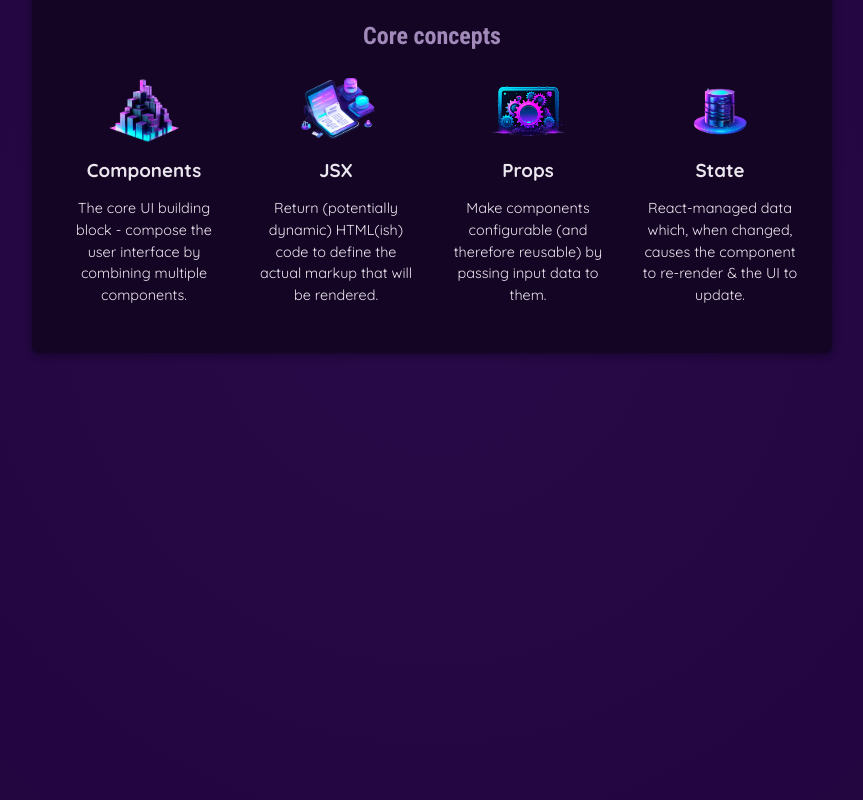
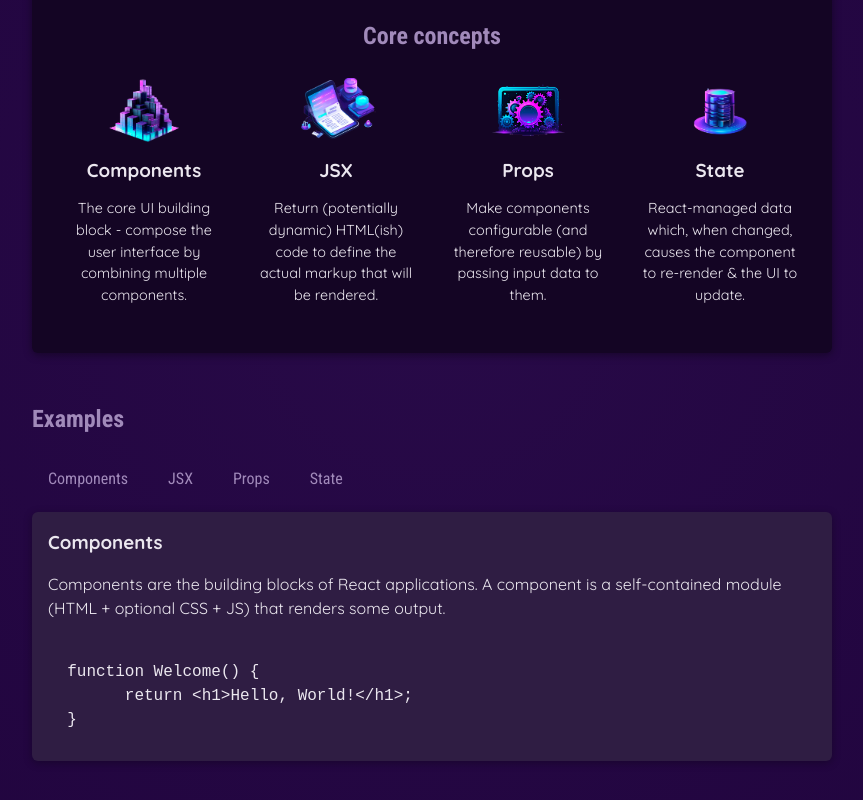
Before and after one commit to MMadejsza/react-project, a React (Vite) app: page / in a window 1280 px wide. Shown: the part 346-1146 px from the top of the page, without its empty margins (208-1071 px from the left). Built offline with nearby package versions, Linux system fonts and the light colour scheme.

Commit message:
different content based on pressed btn

```diff
--- a/src/App.jsx
+++ b/src/App.jsx
@@ -1,8 +1,17 @@
-import {CORE_CONCEPTS} from './data.js';
+import {useState} from 'react';
+import {CORE_CONCEPTS, EXAMPLES} from './data.js';
 import Header from './components/Header/Header.jsx';
 import CoreConcept from './components/CoreConcept.jsx';
+import TabButton from './components/TabButton.jsx';
 
 function App() {
+	// names are yours
+	const [selectedTopic, setSelectedTopic] = useState('components');
+
+	function handleSelection(selectedButton) {
+		setSelectedTopic(selectedButton);
+	}
+
 	return (
 		<div>
 			<Header />
@@ -16,6 +25,25 @@
 						<CoreConcept {...CORE_CONCEPTS[3]} />
 					</ul>
 				</section>
+				<section id='examples'>
+					<h2>Examples</h2>
+					<menu>
+						<TabButton onSelect={() => handleSelection('components')}>
+							Components
+						</TabButton>
+						<TabButton onSelect={() => handleSelection('jsx')}>JSX</TabButton>
+						<TabButton onSelect={() => handleSelection('props')}>Props</TabButton>
+						<TabButton onSelect={() => handleSelection('state')}>State</TabButton>
+					</menu>
+					<div id='tab-content'>
+						{/* thats why identifier in tab btn function must by like key in dataset*/}
+						<h3>{EXAMPLES[selectedTopic].title}</h3>
+						<p>{EXAMPLES[selectedTopic].description}</p>
+						<pre>
+							<code>{EXAMPLES[selectedTopic].code}</code>
+						</pre>
+					</div>
+				</section>
 			</main>
 		</div>
 	);
--- /dev/null
+++ b/src/components/TabButton.jsx
@@ -0,0 +1,9 @@
+function TabButton({children: c, onSelect}) {
+	return (
+		<li>
+			<button onClick={onSelect}>{c}</button>
+		</li>
+	);
+}
+
+export default TabButton;
--- a/src/data.js
+++ b/src/data.js
@@ -29,3 +29,54 @@
 			'React-managed data which, when changed, causes the component to re-render & the UI to update.',
 	},
 ];
+
+export const EXAMPLES = {
+	components: {
+		title: 'Components',
+		description:
+			'Components are the building blocks of React applications. A component is a self-contained module (HTML + optional CSS + JS) that renders some output.',
+		code: `
+  function Welcome() {
+	return <h1>Hello, World!</h1>;
+  }`,
+	},
+	jsx: {
+		title: 'JSX',
+		description:
+			'JSX is a syntax extension to JavaScript. It is similar to a template language, but it has full power of JavaScript (e.g., it may output dynamic content).',
+		code: `
+  <div>
+	<h1>Welcome {userName}</h1>
+	<p>Time to learn React!</p>
+  </div>`,
+	},
+	props: {
+		title: 'Props',
+		description:
+			'Components accept arbitrary inputs called props. They are like function arguments.',
+		code: `
+  function Welcome(props) {
+	return <h1>Hello, {props.name}</h1>;
+  }`,
+	},
+	state: {
+		title: 'State',
+		description:
+			'State allows React components to change their output over time in response to user actions, network responses, and anything else.',
+		code: `
+  function Counter() {
+	const [isVisible, setIsVisible] = useState(false);
+
+	function handleClick() {
+	  setIsVisible(true);
+	}
+
+	return (
+	  <div>
+		<button onClick={handleClick}>Show Details</button>
+		{isVisible && <p>Amazing details!</p>}
+	  </div>
+	);
+  }`,
+	},
+};
```
